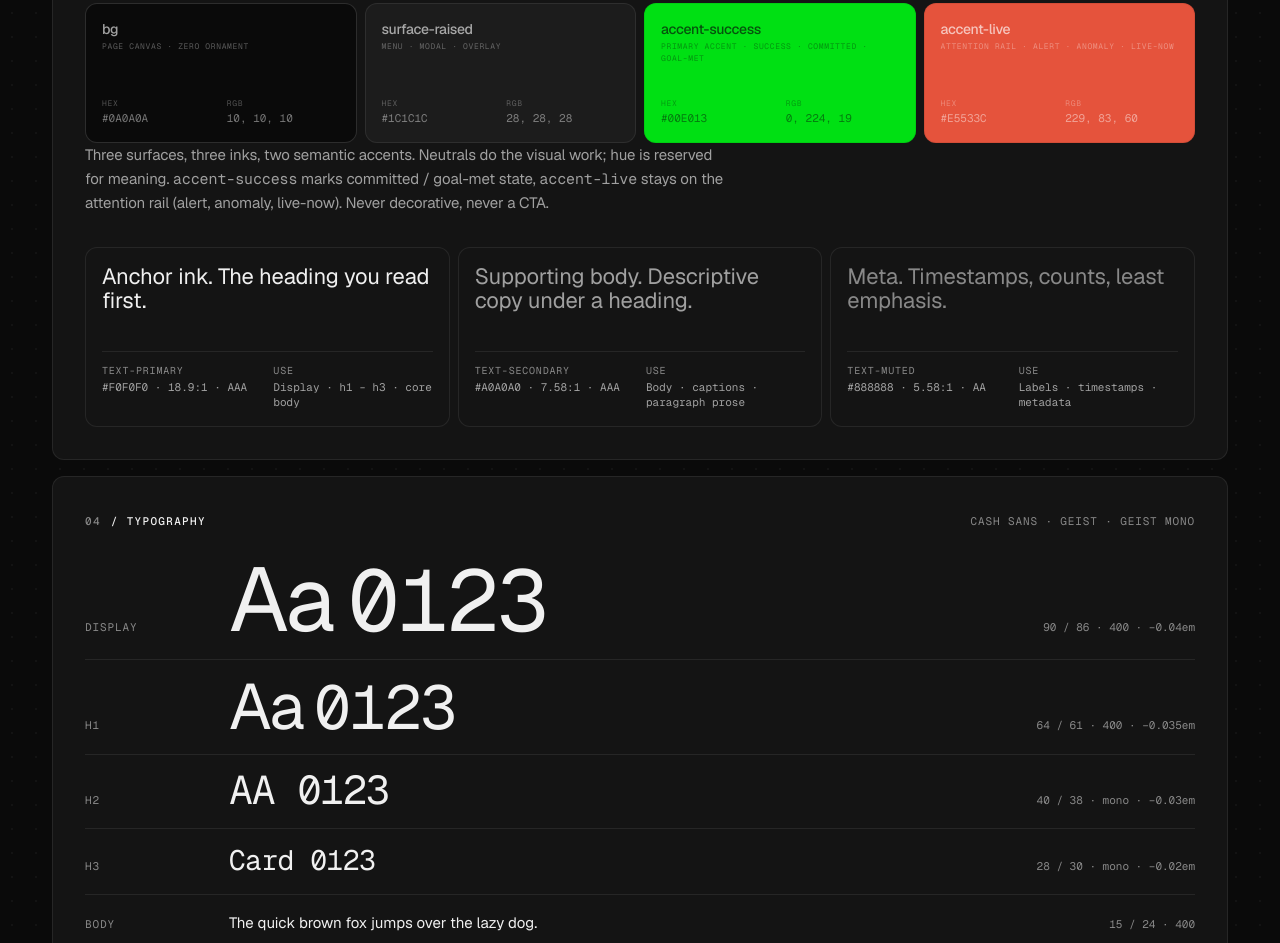
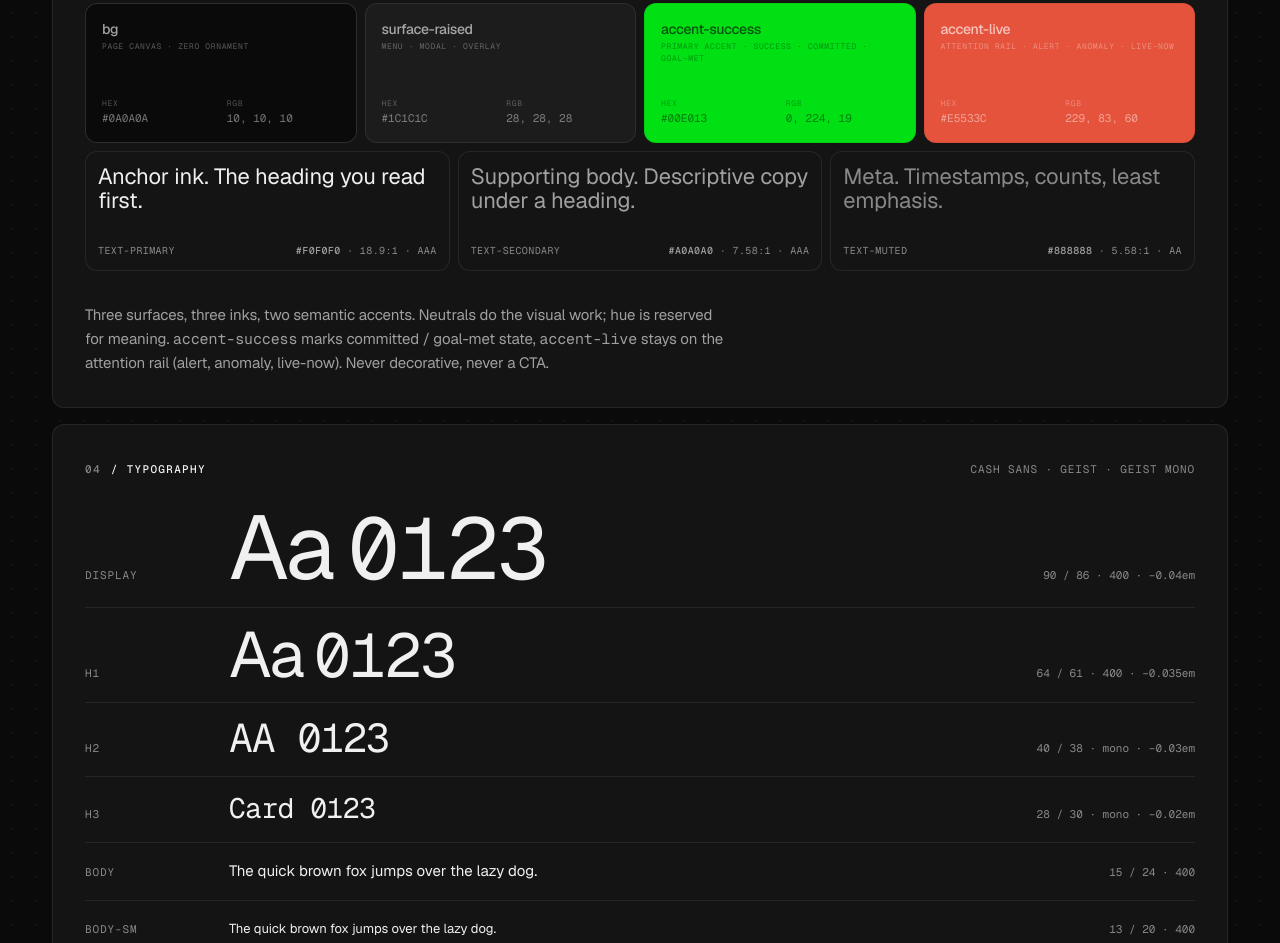
Before and after one commit to SoheilOlia/sous_ds, a website: page preview.html in a window 1280 px wide. Shown: the part 959-1902 px from the top of the page. Drawn offline with nearby package versions, Linux system fonts and the light colour scheme.

Commit message:
fix(preview): reorder section 03 — palette → specimens → body copy, compact tiles
Review showed the prior order (cards → body copy → specimens) put the
takeaway paragraph too close to the bento with uneven rhythm, and the
specimens below felt disconnected from the palette they describe.

New reading order:
  1. Palette bento (monochromatic big, accents small corner pops)
  2. Text specimens — compact 3-up row at gap space-3 (8px), min-height 120px,
     padding space-4 (12px). Each still renders the role sentence in its own
     ink at Cash Sans 22/1.1/-0.0075em, but the meta block collapsed to a
     single-row mono caption (token name · hex · ratio · tier).
  3. Body copy wrapped in a .palette-summary container, pushed down by
     space-7 (32px) — the user's minimum breathing-room floor. The copy
     is the section takeaway; it earns its own vertical room.

Specimens tile size dropped:
  padding space-5 → space-4    min-height 180 → 120px
  meta-grid 2-col → meta-flex 1-row    sample gap space-5 → space-3

Net effect: the palette and specimens read as one visual block (small
gap, shared surface), then a clear 32px gap before the paragraph. Three
surfaces, three inks, two accents — the summary below can finally breathe.

```diff
--- a/preview.html
+++ b/preview.html
@@ -540,31 +540,25 @@ body {
   opacity: 0.92;
 }
 
-.palette-note {
-  max-width: 48ch;
-  margin-top: var(--ds-space-7);             /* 32px — minimum breathing room under the bento */
-  color: var(--ds-text-muted);                /* matches the #666-intent body-copy color; dark-safe AA at 5.58:1 */
-}
-
 /*
-  Text specimens — each ink rendered in its own color, with role.
-  These are components, not swatches: they demonstrate the type
-  as it would actually appear in UI.
+  Text specimens — compact tiles that sit directly under the bento.
+  Each renders a real sentence in its own ink color; meta block shows
+  hex + contrast ratio + usage in a single row.
 */
 .text-specimens {
   display: grid;
   grid-template-columns: repeat(3, minmax(0, 1fr));
   gap: var(--ds-space-3);
-  margin-top: var(--ds-space-7);
+  margin-top: var(--ds-space-3);             /* 8px — sits just under the bento, same rhythm as bento gap */
 }
 
 .text-specimen {
   display: flex;
   flex-direction: column;
   justify-content: space-between;
-  gap: var(--ds-space-5);
-  padding: var(--ds-space-5);
-  min-height: 180px;
+  gap: var(--ds-space-3);
+  padding: var(--ds-space-4);                /* 12px — more compact than the bento cards */
+  min-height: 120px;
   border: 1px solid var(--ds-line);
   border-radius: var(--ds-radius-md);
   background: var(--ds-surface);
@@ -589,29 +583,36 @@ body {
 .text-specimen--muted     .text-specimen__sample { color: var(--ds-text-muted); }
 
 .text-specimen__meta {
-  display: grid;
-  grid-template-columns: repeat(2, minmax(0, 1fr));
+  display: flex;
+  justify-content: space-between;
+  align-items: baseline;
   gap: var(--ds-space-4);
-  padding-top: var(--ds-space-4);
-  border-top: 1px solid var(--ds-line);
-}
-
-.text-specimen__label {
   font-family: var(--ds-font-mono);
   font-size: 10px;
   line-height: 14px;
-  letter-spacing: 0.08em;
+  letter-spacing: 0.04em;
   text-transform: uppercase;
   color: var(--ds-text-muted);
-}
-
-.text-specimen__value {
-  margin-top: var(--ds-space-1);
-  font-family: var(--ds-font-mono);
-  font-size: 11px;
-  line-height: 15px;
+  font-variant-numeric: tabular-nums;
+}
+
+.text-specimen__meta b {
   color: var(--ds-text-secondary);
-  font-variant-numeric: tabular-nums;
+  font-weight: 500;
+}
+
+/*
+  Body copy lives in its own container below the specimens with generous
+  breathing room. This is the takeaway paragraph; it earns its own space.
+*/
+.palette-summary {
+  margin-top: var(--ds-space-7);             /* 32px — the floor the user specified */
+}
+
+.palette-note {
+  max-width: 48ch;
+  margin: 0;
+  color: var(--ds-text-muted);                /* matches #666 muted-body intent; dark-safe AA 5.58:1 */
 }
 
 @media (max-width: 980px) {
@@ -1626,52 +1627,36 @@ body {
         </div>
       </div>
 
-      <p class="palette-note site-copy">
-        Three surfaces, three inks, two semantic accents. Neutrals do the visual work; hue is reserved for meaning. <span class="mono">accent-success</span> marks committed / goal-met state, <span class="mono">accent-live</span> stays on the attention rail (alert, anomaly, live-now). Never decorative, never a CTA.
-      </p>
-
       <div class="text-specimens" role="list" aria-label="Text color specimens in use">
         <div class="text-specimen text-specimen--primary" role="listitem">
           <div class="text-specimen__sample">Anchor ink. The heading you read first.</div>
           <div class="text-specimen__meta">
-            <div>
-              <div class="text-specimen__label">text-primary</div>
-              <div class="text-specimen__value">#F0F0F0 · 18.9:1 · AAA</div>
-            </div>
-            <div>
-              <div class="text-specimen__label">use</div>
-              <div class="text-specimen__value">Display · h1 – h3 · core body</div>
-            </div>
+            <span>text-primary</span>
+            <span><b>#F0F0F0</b> · 18.9:1 · AAA</span>
           </div>
         </div>
 
         <div class="text-specimen text-specimen--secondary" role="listitem">
           <div class="text-specimen__sample">Supporting body. Descriptive copy under a heading.</div>
           <div class="text-specimen__meta">
-            <div>
-              <div class="text-specimen__label">text-secondary</div>
-              <div class="text-specimen__value">#A0A0A0 · 7.58:1 · AAA</div>
-            </div>
-            <div>
-              <div class="text-specimen__label">use</div>
-              <div class="text-specimen__value">Body · captions · paragraph prose</div>
-            </div>
+            <span>text-secondary</span>
+            <span><b>#A0A0A0</b> · 7.58:1 · AAA</span>
           </div>
         </div>
 
         <div class="text-specimen text-specimen--muted" role="listitem">
           <div class="text-specimen__sample">Meta. Timestamps, counts, least emphasis.</div>
           <div class="text-specimen__meta">
-            <div>
-              <div class="text-specimen__label">text-muted</div>
-              <div class="text-specimen__value">#888888 · 5.58:1 · AA</div>
-            </div>
-            <div>
-              <div class="text-specimen__label">use</div>
-              <div class="text-specimen__value">Labels · timestamps · metadata</div>
-            </div>
+            <span>text-muted</span>
+            <span><b>#888888</b> · 5.58:1 · AA</span>
           </div>
         </div>
+      </div>
+
+      <div class="palette-summary">
+        <p class="palette-note site-copy">
+          Three surfaces, three inks, two semantic accents. Neutrals do the visual work; hue is reserved for meaning. <span class="mono">accent-success</span> marks committed / goal-met state, <span class="mono">accent-live</span> stays on the attention rail (alert, anomaly, live-now). Never decorative, never a CTA.
+        </p>
       </div>
     </section>
 
```
